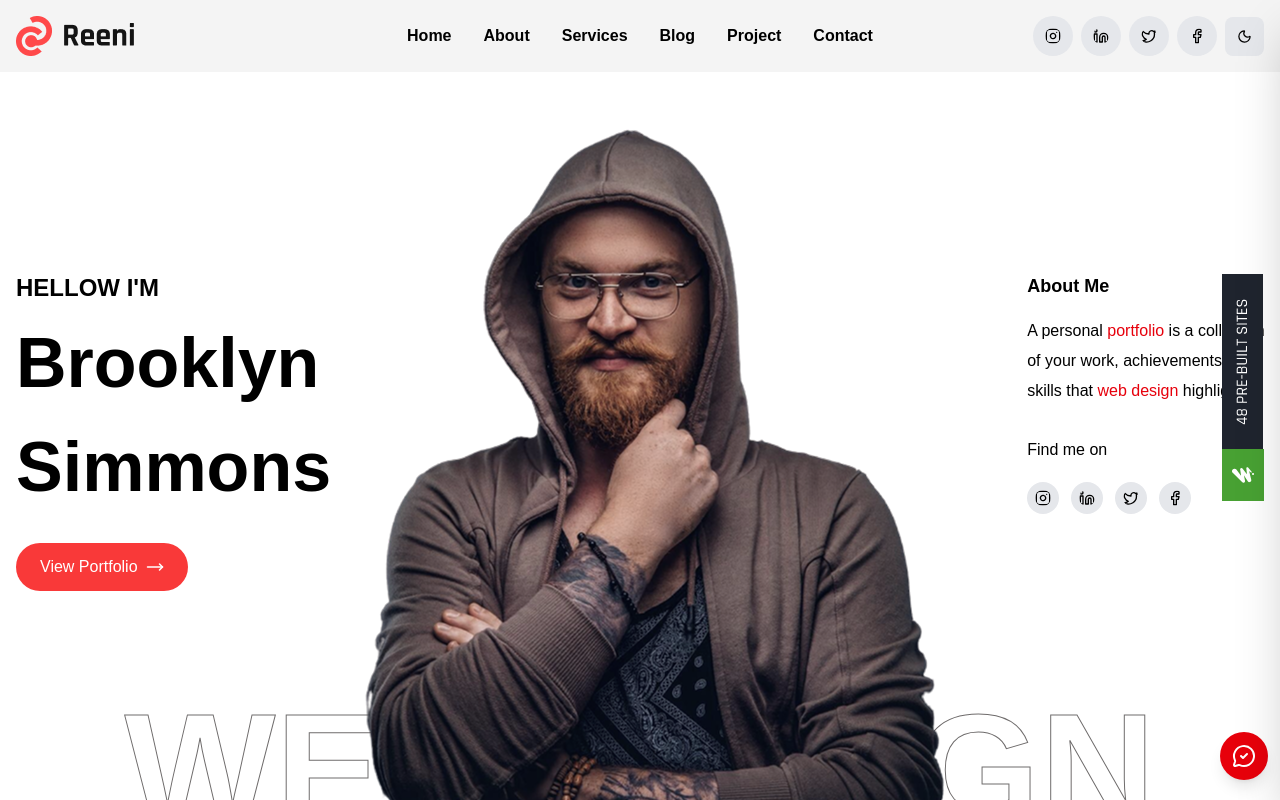
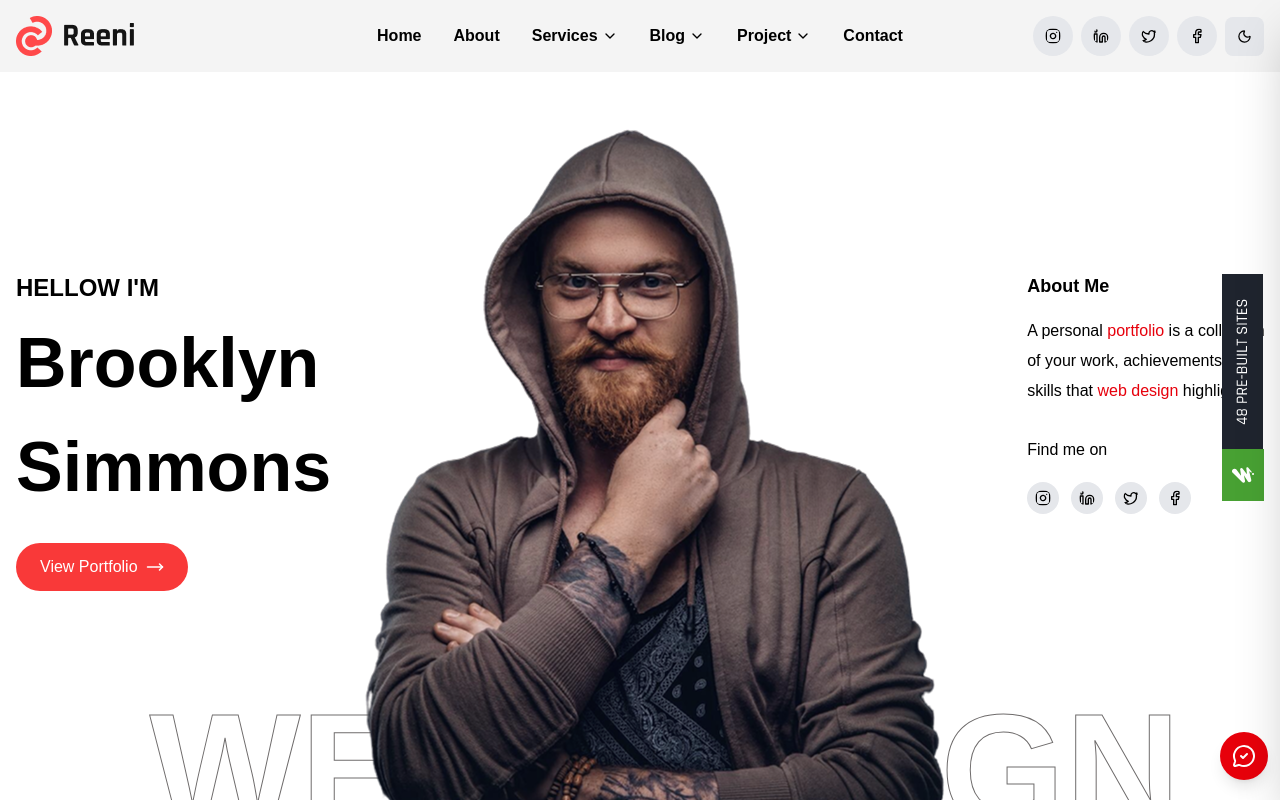
Before and after one commit to shaon6767/ebt-portfolio, a React (Vite) app: page / in a window 1280 px wide. Shown: the top 800 px of the page. Built offline with nearby package versions, Linux system fonts and the light colour scheme.

Commit message:
finishing

```diff
--- a/src/components/Banner.jsx
+++ b/src/components/Banner.jsx
@@ -33,7 +33,7 @@ const Banner = () => {
           <div className="col-span-3">
             <div className="flex justify-center items-center h-full">
               <img src={ban} alt="" className='max-w-full h-auto object-contain z-30' />
-              <div className="absolute bottom-[-20px] hidden lg:block">
+              <div className="absolute bottom-[-20px] transform -translate-x-[-25px] hidden lg:block">
                 <div className="">
                   <h1 className="outline-title text-white dark:text-white pb-2 text-[160px] font-bold text-center -z-10">
                     WEB DESIGN
--- a/src/components/Navbar.jsx
+++ b/src/components/Navbar.jsx
@@ -1,8 +1,8 @@
 import { useState } from "react";
 import logo from "../assets/logo.svg";
 import dark from "../assets/darklogo.svg";
-import { Instagram, Linkedin, Twitter, Facebook, Sun, Moon, Menu, X } from 'lucide-react';
-import { useTheme } from '../context/ThemeContext';
+import {Instagram,Linkedin,Twitter,Facebook,Sun,Moon,Menu,X,ChevronDown} from "lucide-react";
+import { useTheme } from "../context/ThemeContext";
 
 const Navbar = () => {
   const { isDarkMode, toggleTheme } = useTheme();
@@ -12,102 +12,183 @@ const Navbar = () => {
     setIsMobileMenuOpen(!isMobileMenuOpen);
   };
 
-  const navLinks = ["Home", "About", "Services", "Blog", "Project", "Contact"];
+  const navLinks = [
+    { name: "Home" },
+    { name: "About" },
+    {
+      name: "Services",
+      dropdown: [
+        { name: "Web Design" },
+        { name: "UI/UX Design"},
+        { name: "Web Development" }
+      ]
+    },
+    {
+      name: "Blog",
+      dropdown: [
+        { name: "Latest Blog" },
+        { name: "Categories" },
+        { name: "News" }
+      ]
+    },
+    {
+      name: "Project",
+      dropdown: [
+        { name: "Portfolio" },
+        { name: "Case Study" },
+        { name: "Clients" }
+      ]
+    },
+    { name: "Contact" }
+  ];
 
   return (
-    <section className="py-4 bg-[#F4F4F4] dark:bg-black relative">
-      <div className='max-w-7xl px-4 mx-auto'>
+    <section className="py-4 bg-[#F4F4F4] dark:bg-black relative z-50">
+      <div className="max-w-7xl px-4 mx-auto">
+
         <div className="hidden md:grid grid-cols-5 items-center">
+
           <div className="col-span-1">
-            <img src={logo} alt="Logo" className="block dark:hidden w-auto h-10"/>
-            <img src={dark} alt="Logo" className="hidden dark:block w-auto h-10"/>
+            <img src={logo} alt="Logo" className="block dark:hidden w-auto h-10" />
+            <img src={dark} alt="Logo" className="hidden dark:block w-auto h-10" />
           </div>
+
 
           <div className="col-span-3">
             <ul className="flex items-center gap-4 lg:gap-8 justify-center font-rajdhani">
+
               {navLinks.map((item) => (
-                <li key={item}>
-                  <a
-                    href="#"
-                    className=" font-bold dark:text-white hover:text-red-500 dark:hover:text-red-400 transition-colors text-sm lg:text-base"
-                  >
-                    {item}
-                  </a>
+                <li key={item.name} className="relative group">
+
+                  <div className="flex items-center gap-1 font-bold dark:text-white hover:text-red-500 dark:hover:text-red-400 transition-colors text-sm lg:text-base cursor-pointer">
+
+                    {item.name}
+
+                    {item.dropdown && (
+                      <ChevronDown
+                        size={16}
+                        className="transition-transform duration-300"
+                      />
+                    )}
+
+                  </div>
+
+                  {item.dropdown && (
+                    <ul
+                      className="
+                      absolute left-0 top-full pt-3 w-52
+                      bg-white dark:bg-gray-900
+                      shadow-xl rounded-lg
+                      border border-gray-200 dark:border-gray-700
+                      hidden lg:block
+                      opacity-0 invisible
+                      group-hover:opacity-100 group-hover:visible
+                      transition-all duration-300
+                      z-50
+                    "
+                    >
+                      {item.dropdown.map((sub) => (
+                        <li key={sub.name}>
+                          <a
+                            href="#"
+                            className="
+                            flex items-center gap-3
+                            px-4 py-3
+                            text-sm
+                            dark:text-gray-300
+                            hover:bg-red-500 hover:text-white
+                            transition
+                          "
+                          >
+                            {sub.icon}
+                            {sub.name}
+                          </a>
+                        </li>
+                      ))}
+                    </ul>
+                  )}
+
                 </li>
               ))}
+
             </ul>
           </div>
 
-
           <div className="col-span-1">
             <div className="flex items-center gap-2 justify-end">
-              <Instagram size={40} className="p-3 bg-gray-200 dark:bg-gray-700 rounded-full dark:text-white hover:bg-red-500 hover:text-white transition-all cursor-pointer ease-in-out"/>
-              <Linkedin size={40} className="p-3 bg-gray-200 dark:bg-gray-700 rounded-full dark:text-white hover:bg-red-500 hover:text-white transition-all cursor-pointer ease-in-out"/>
-              <Twitter size={40} className="p-3 bg-gray-200 dark:bg-gray-700 rounded-full dark:text-white hover:bg-red-500 hover:text-white transition-all cursor-pointer ease-in-out"/>
-              <Facebook size={40} className="p-3 bg-gray-200 dark:bg-gray-700 rounded-full dark:text-white hover:bg-red-500 hover:text-white transition-all cursor-pointer ease-in-out"/>
+
+              <Instagram size={40} className="p-3 bg-gray-200 dark:bg-gray-700 rounded-full dark:text-white hover:bg-red-500 hover:text-white transition-all cursor-pointer" />
+              <Linkedin size={40} className="p-3 bg-gray-200 dark:bg-gray-700 rounded-full dark:text-white hover:bg-red-500 hover:text-white transition-all cursor-pointer" />
+              <Twitter size={40} className="p-3 bg-gray-200 dark:bg-gray-700 rounded-full dark:text-white hover:bg-red-500 hover:text-white transition-all cursor-pointer" />
+              <Facebook size={40} className="p-3 bg-gray-200 dark:bg-gray-700 rounded-full dark:text-white hover:bg-red-500 hover:text-white transition-all cursor-pointer" />
+
               <button
                 onClick={toggleTheme}
                 className="p-3 rounded-lg bg-gray-200 dark:bg-gray-700 hover:bg-gray-500 dark:hover:bg-gray-800 transition-colors"
-                aria-label="Toggle theme"
               >
-                {isDarkMode ? <Sun size={15}/> : <Moon size={15}/>}
+                {isDarkMode ? <Sun size={15} /> : <Moon size={15} />}
               </button>
+
             </div>
           </div>
+
         </div>
 
         <div className="flex md:hidden items-center justify-between">
+
           <div>
-            <img src={logo} alt="Logo" className="block dark:hidden w-auto h-8"/>
-            <img src={dark} alt="Logo" className="hidden dark:block w-auto h-8"/>
+            <img src={logo} alt="Logo" className="block dark:hidden w-auto h-8" />
+            <img src={dark} alt="Logo" className="hidden dark:block w-auto h-8" />
           </div>
 
+          <div className="flex items-center gap-3">
 
-          <div className="flex items-center gap-3">
             <button
               onClick={toggleTheme}
               className="p-2 rounded-lg bg-gray-200 dark:bg-gray-700 hover:bg-gray-300 dark:hover:bg-gray-600 transition-colors"
-              aria-label="Toggle theme"
             >
-              {isDarkMode ? <Sun size={20}/> : <Moon size={20}/>}
+              {isDarkMode ? <Sun size={20} /> : <Moon size={20} />}
             </button>
 
             <button
               onClick={toggleMobileMenu}
               className="p-2 rounded-lg bg-gray-200 dark:bg-gray-700 hover:bg-gray-300 dark:hover:bg-gray-600 transition-colors"
-              aria-label="Toggle menu"
             >
               {isMobileMenuOpen ? <X size={24} /> : <Menu size={24} />}
             </button>
+
           </div>
         </div>
 
-
         {isMobileMenuOpen && (
           <div className="md:hidden absolute left-0 right-0 top-full mt-2 bg-[#F4F4F4] dark:bg-gray-900 shadow-lg rounded-b-lg z-50 py-4 px-4">
+
             <ul className="flex flex-col items-center gap-4 font-rajdhani mb-4">
+
               {navLinks.map((item) => (
-                <li key={item} className="w-full text-center">
+                <li key={item.name} className="w-full text-center">
                   <a
                     href="#"
                     className="block py-2 text-gray-700 dark:text-gray-300 hover:text-red-500 dark:hover:text-red-400 transition-colors text-base font-medium"
                     onClick={() => setIsMobileMenuOpen(false)}
                   >
-                    {item}
+                    {item.name}
                   </a>
                 </li>
               ))}
+
             </ul>
 
+            <div className="flex items-center justify-center gap-4 pt-4 border-t border-gray-300 dark:border-gray-700">
+              <Instagram size={36} className="p-2 bg-gray-200 dark:bg-gray-700 rounded-full dark:text-white hover:bg-red-500 hover:text-white transition-all cursor-pointer" />
+              <Linkedin size={36} className="p-2 bg-gray-200 dark:bg-gray-700 rounded-full dark:text-white hover:bg-red-500 hover:text-white transition-all cursor-pointer" />
+              <Twitter size={36} className="p-2 bg-gray-200 dark:bg-gray-700 rounded-full dark:text-white hover:bg-red-500 hover:text-white transition-all cursor-pointer" />
+              <Facebook size={36} className="p-2 bg-gray-200 dark:bg-gray-700 rounded-full dark:text-white hover:bg-red-500 hover:text-white transition-all cursor-pointer" />
+            </div>
 
-            <div className="flex items-center justify-center gap-4 pt-4 border-t border-gray-300 dark:border-gray-700">
-              <Instagram size={36} className="p-2 bg-gray-200 dark:bg-gray-700 rounded-full dark:text-white hover:bg-red-500 hover:text-white transition-all cursor-pointer ease-in-out"/>
-              <Linkedin size={36} className="p-2 bg-gray-200 dark:bg-gray-700 rounded-full dark:text-white hover:bg-red-500 hover:text-white transition-all cursor-pointer ease-in-out"/>
-              <Twitter size={36} className="p-2 bg-gray-200 dark:bg-gray-700 rounded-full dark:text-white hover:bg-red-500 hover:text-white transition-all cursor-pointer ease-in-out"/>
-              <Facebook size={36} className="p-2 bg-gray-200 dark:bg-gray-700 rounded-full dark:text-white hover:bg-red-500 hover:text-white transition-all cursor-pointer ease-in-out"/>
-            </div>
           </div>
         )}
+
       </div>
     </section>
   );
--- a/src/components/Plans.jsx
+++ b/src/components/Plans.jsx
@@ -46,7 +46,7 @@ const Plans = () => {
           </div>
 
           {/* Card 2 */}
-          <div className="bg-neutral-100 dark:bg-black dark:border-1 dark:border-[gray] rounded-2xl shadow-md border-r-2 border-b-2 border-[white] hover:border-red-600 dark:hover:border-gray-200 p-8 flex flex-col justify-between hover:shadow-xl hover:scale-120 transition-all scale-115 ease-in-out duration-300 cursor-pointer">
+          <div className="bg-neutral-100 dark:bg-black dark:border-1 dark:border-[gray] rounded-2xl shadow-md border-r-2 border-b-2 border-[white] hover:border-red-600 dark:hover:border-gray-200 p-8 flex flex-col justify-between hover:shadow-xl hover:scale-105 lg:hover:scale-120 transition-all scale:0 md:scale-105 ease-in-out duration-300 cursor-pointer">
             <div>
               <h3 className="text-lg font-semibold mb-4">Basic</h3>
               <h1 className="text-4xl font-bold">$ 230.00</h1>
```
